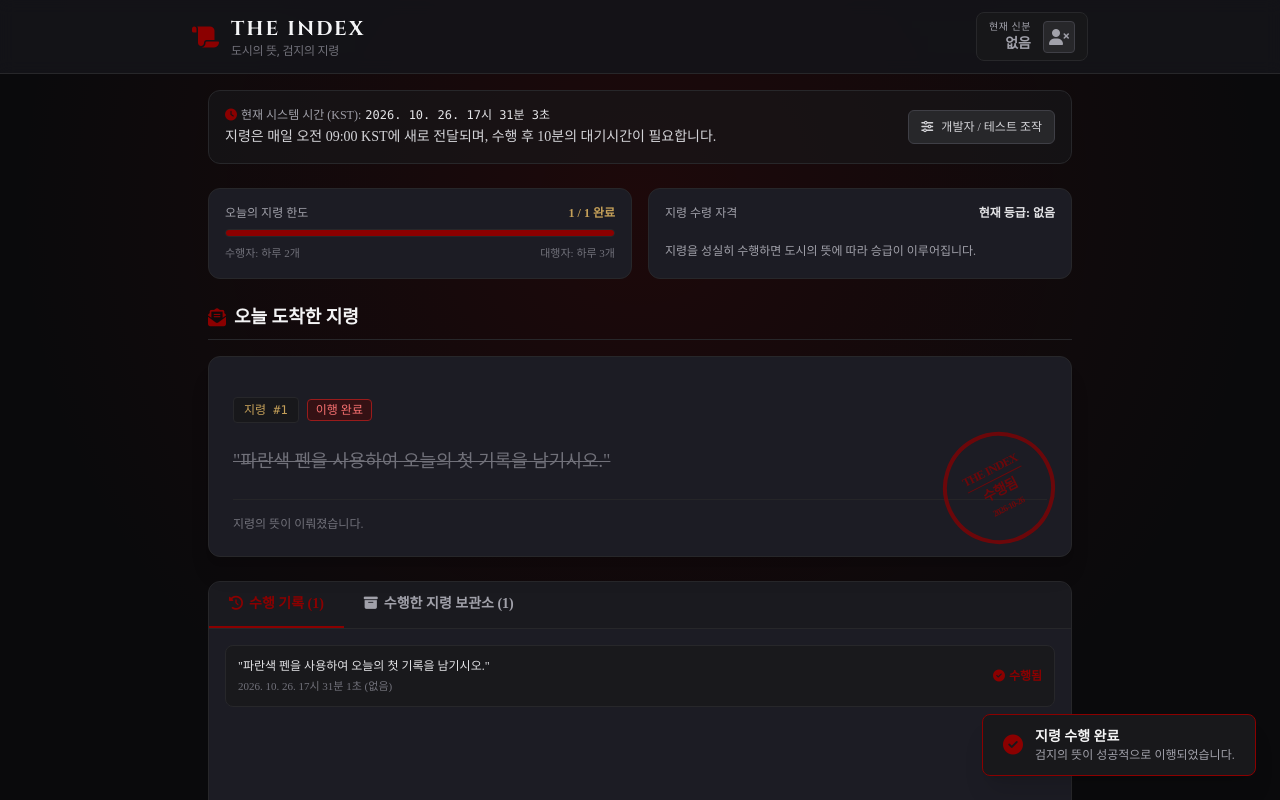
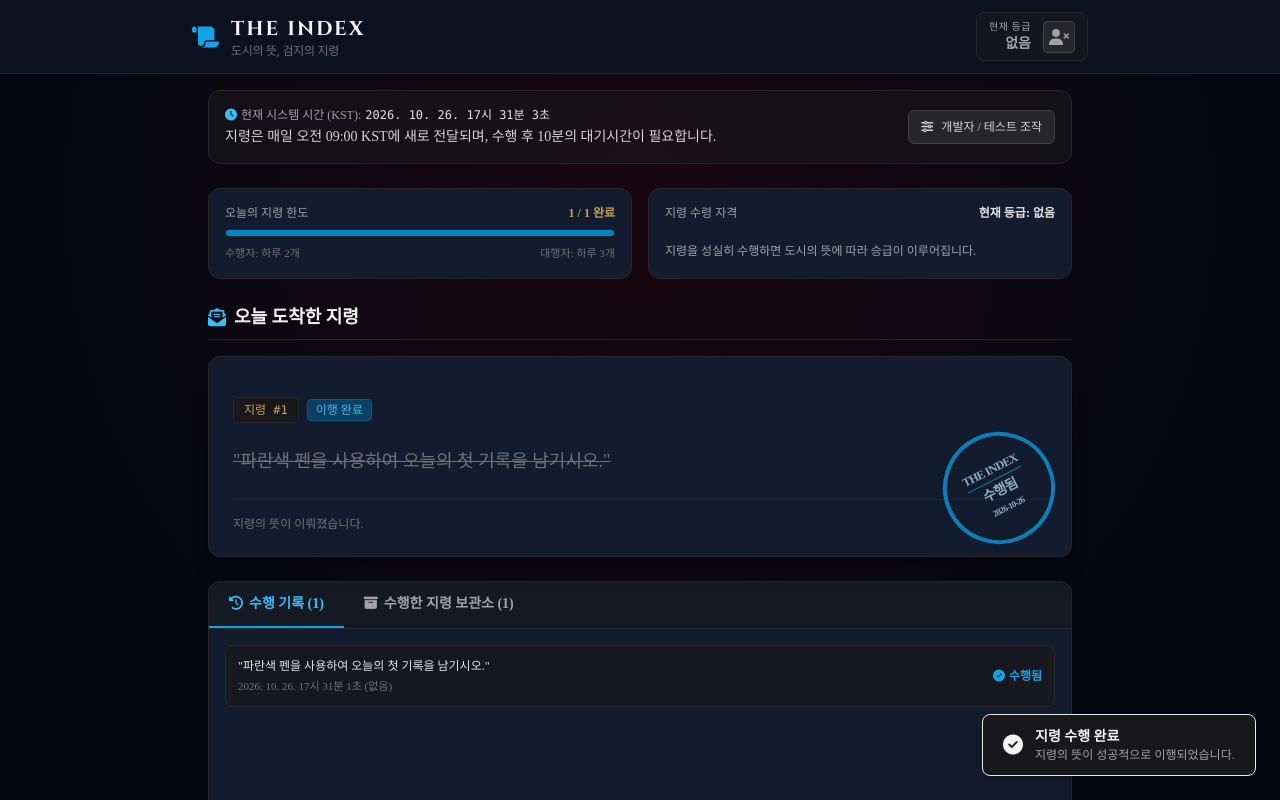
Before and after one commit to yyyeoul/Index_finger, a plain HTML site: page index.html in a window 1280 px wide. Both pictures are taken after a click on the button "수행 완료". Shown: the top 800 px of the page. Drawn offline with nearby package versions, Linux system fonts and the light colour scheme.

Commit message:
new index

```diff
--- a/index.html
+++ b/index.html
@@ -19,13 +19,16 @@
                 extend: {
                     colors: {
                         index: {
-                            black: '#0a0a0c',
-                            dark: '#141419',
-                            card: '#1c1c24',
-                            crimson: '#8b0000',
+                           black: '#070a12',
+                            dark: '#0d1322',
+                            card: '#131b2e',
+                            cyan: '#38bdf8',
+                            brightCyan: '#60a5fa',
+                            glowBlue: '#3b82f6',
+                            crimson: '#991b1b',
                             brightCrimson: '#dc2626',
                             gold: '#c5a059',
-                            parchment: '#e2d7c5',
+                            parchment: '#f4efdf',
                             text: '#d1d5db'
                         }
                     },
@@ -39,7 +42,7 @@
     </script>
     <style>
         body {
-            background-color: #0a0a0c;
+            background-color: #050811;
             color: #d1d5db;
             font-family: 'Noto Serif KR', serif;
             background-image: radial-gradient(circle at 50% 20%, rgba(139, 0, 0, 0.15) 0%, transparent 60%);
@@ -62,24 +65,24 @@
             width: 6px;
         }
         ::-webkit-scrollbar-track {
-            background: #141419;
+            background: #0d1322;
         }
         ::-webkit-scrollbar-thumb {
-            background: #374151;
+            background: #1e3a8a;
             border-radius: 3px;
         }
         ::-webkit-scrollbar-thumb:hover {
-            background: #8b0000;
+            background: #2563eb;
         }
     </style>
 </head>
-<body class="min-h-screen flex flex-col justify-between selection:bg-index-crimson selection:text-white">
+<body class="min-h-screen flex flex-col justify-between selection:bg-sky-500 selection:text-white">
 
     <!-- Header / Navbar -->
     <header class="border-b border-zinc-800 bg-index-dark/90 backdrop-blur sticky top-0 z-40 px-4 py-3">
         <div class="max-w-4xl mx-auto flex justify-between items-center">
             <div class="flex items-center space-x-3">
-                <i class="fa-solid fa-scroll text-index-crimson text-2xl"></i>
+                <i class="fa-solid fa-scroll text-sky-500 text-2xl"></i>
                 <div>
                     <h1 class="font-cinzel tracking-widest text-lg md:text-xl font-bold text-gray-100">THE INDEX</h1>
                     <p class="text-xs text-zinc-500 font-sans tracking-tight">도시의 뜻, 검지의 지령</p>
@@ -89,7 +92,7 @@
             <!-- Player Rank Badge -->
             <div class="flex items-center space-x-3 bg-zinc-900/80 border border-zinc-800 px-3 py-1.5 rounded-lg">
                 <div class="text-right">
-                    <div class="text-[10px] text-zinc-400 font-sans uppercase tracking-wider">현재 신분</div>
+                    <div class="text-[10px] text-zinc-400 font-sans uppercase tracking-wider">현재 등급</div>
                     <div id="user-rank-display" class="font-bold text-sm text-index-gold">없음</div>
                 </div>
                 <div id="rank-icon-container" class="w-8 h-8 rounded bg-zinc-800 flex items-center justify-center border border-zinc-700">
@@ -106,7 +109,7 @@
         <div class="bg-zinc-900/60 border border-zinc-800 rounded-xl p-4 flex flex-col md:flex-row justify-between items-center gap-4">
             <div class="space-y-1 text-center md:text-left">
                 <div class="text-xs text-zinc-400 flex items-center justify-center md:justify-start gap-1">
-                    <i class="fa-solid fa-clock text-index-crimson"></i>
+                    <i class="fa-solid fa-clock text-sky-400"></i>
                     <span>현재 시스템 시간 (KST):</span>
                     <span id="current-kst-time" class="font-mono text-zinc-200">-</span>
                 </div>
@@ -122,16 +125,16 @@
         </div>
 
         <!-- Dev Controls Panel (Hidden by Default) -->
-        <div id="dev-panel" class="hidden bg-red-950/20 border border-red-900/40 rounded-xl p-4 space-y-3">
-            <div class="flex justify-between items-center border-b border-red-900/30 pb-2">
-                <span class="text-xs font-bold text-red-400 uppercase tracking-wider"><i class="fa-solid fa-bug mr-1"></i> 테스트 제어판 (시간/지령 강제 조작)</span>
+        <div id="dev-panel" class="hidden bg-sky-950/20 border border-sky-900/40 rounded-xl p-4 space-y-3">
+            <div class="flex justify-between items-center border-b border-sky-900/30 pb-2">
+                <span class="text-xs font-bold text-sky-400 uppercase tracking-wider"><i class="fa-solid fa-bug mr-1"></i> 테스트 제어판 (시간/지령 강제 조작)</span>
                 <span class="text-[11px] text-zinc-500">시간 가속 및 리셋 테스트용</span>
             </div>
             <div class="grid grid-cols-2 sm:grid-cols-4 gap-2 text-xs">
                 <button onclick="addTime(10)" class="bg-zinc-800 hover:bg-zinc-700 text-zinc-200 py-2 px-3 rounded border border-zinc-700">+10분 가속</button>
                 <button onclick="skipToTomorrow9AM()" class="bg-zinc-800 hover:bg-zinc-700 text-zinc-200 py-2 px-3 rounded border border-zinc-700">다음날 09시 이동</button>
                 <button onclick="forcePromotionCheck()" class="bg-zinc-800 hover:bg-zinc-700 text-zinc-200 py-2 px-3 rounded border border-zinc-700">승급 확률 시도</button>
-                <button onclick="resetAllData()" class="bg-red-900/40 hover:bg-red-900/60 text-red-200 py-2 px-3 rounded border border-red-700">데이터 초기화</button>
+                <button onclick="resetAllData()" class="bg-sky-900/40 hover:bg-sky-900/60 text-sky-200 py-2 px-3 rounded border border-sky-700">데이터 초기화</button>
             </div>
         </div>
 
@@ -144,7 +147,7 @@
                     <span id="daily-quota-text" class="text-index-gold font-bold">0 / 1 완료</span>
                 </div>
                 <div class="w-full bg-zinc-900 h-2 rounded-full overflow-hidden border border-zinc-800">
-                    <div id="daily-quota-bar" class="bg-index-crimson h-full w-0 transition-all duration-300"></div>
+                    <div id="daily-quota-bar" class="bg-gradient-to-r from-sky-600 to-sky-600 h-full w-0 transition-all duration-300"></div>
                 </div>
                 <div class="text-[11px] text-zinc-500 flex justify-between">
                     <span>수행자: 하루 2개</span>
@@ -168,7 +171,7 @@
         <div class="space-y-4">
             <div class="flex justify-between items-center border-b border-zinc-800 pb-2">
                 <h2 class="text-lg font-bold text-zinc-100 flex items-center gap-2">
-                    <i class="fa-solid fa-envelope-open-text text-index-crimson"></i>
+                    <i class="fa-solid fa-envelope-open-text text-sky-400"></i>
                     <span>오늘 도착한 지령</span>
                 </h2>
                 <span id="cooldown-timer-status" class="text-xs text-amber-400 font-mono"></span>
@@ -183,7 +186,7 @@
         <!-- Tabs Section: History (10 items pagination) & Completed Prescripts Archive -->
         <div class="bg-index-card border border-zinc-800 rounded-xl overflow-hidden mt-8">
             <div class="flex border-b border-zinc-800 bg-zinc-900/50">
-                <button onclick="switchTab('history')" id="tab-btn-history" class="px-5 py-3 text-sm font-semibold border-b-2 border-index-crimson text-index-crimson transition">
+                <button onclick="switchTab('history')" id="tab-btn-history" class="px-5 py-3 text-sm font-semibold border-b-2 border-sky-500 text-sky-400 transition">
                     <i class="fa-solid fa-clock-rotate-left mr-1.5"></i>수행 기록 (<span id="history-total-count">0</span>)
                 </button>
                 <button onclick="switchTab('archive')" id="tab-btn-archive" class="px-5 py-3 text-sm font-semibold border-b-2 border-transparent text-zinc-400 hover:text-zinc-200 transition">
@@ -225,8 +228,8 @@
 
     <!-- Toast Modal -->
     <div id="toast-modal" class="fixed bottom-6 right-6 z-50 transform translate-y-20 opacity-0 transition-all duration-300 pointer-events-none">
-        <div id="toast-bg" class="bg-zinc-900 border border-index-crimson text-zinc-100 px-5 py-3 rounded-lg shadow-xl flex items-center space-x-3">
-            <i id="toast-icon" class="fa-solid fa-circle-check text-index-crimson text-xl"></i>
+        <div id="toast-bg" class="bg-zinc-900 border border-sky-500 text-zinc-100 px-5 py-3 rounded-lg shadow-xl flex items-center space-x-3">
+            <i id="toast-icon" class="fa-solid fa-circle-check text-index-text-xl"></i>
             <div>
                 <div id="toast-title" class="font-bold text-sm">지령 수행 완료</div>
                 <div id="toast-msg" class="text-xs text-zinc-400">검지의 뜻이 이뤄졌습니다.</div>
@@ -340,7 +343,7 @@
         const RANKS = {
             NONE: { name: '없음', quota: 1, prob: 0.075, pity: 20, icon: 'fa-user-xmark', color: 'text-zinc-400' },
             PROSELYTE: { name: '수행자', quota: 2, prob: 0.010, pity: 100, icon: 'fa-user-shield', color: 'text-index-gold' },
-            MESSENGER: { name: '대행자', quota: 3, prob: 0.0, pity: 0, icon: 'fa-crown', color: 'text-red-500' }
+            MESSENGER: { name: '대행자', quota: 3, prob: 0.0, pity: 0, icon: 'fa-crown', color: 'text-sky-500' }
         };
 
         function getKSTDate() {
@@ -504,7 +507,7 @@
                 date: timeStr
             });
 
-            showToast("지령 수행 완료", "검지의 뜻이 성공적으로 이행되었습니다.");
+            showToast("지령 수행 완료", "지령의 뜻이 성공적으로 이행되었습니다.");
 
             // Cooldown Rule: 10 minutes (600,000 ms) after execution
             const rankInfo = RANKS[gameState.rank];
@@ -604,8 +607,8 @@
 
                 card.innerHTML = `
                     <div class="stamp-executed ${item.executed ? 'active' : ''} absolute right-4 bottom-3 pointer-events-none select-none">
-                        <div class="w-28 h-28 border-4 border-index-crimson rounded-full flex flex-col items-center justify-center text-index-crimson font-black tracking-tighter opacity-80 rotate-[-15deg]">
-                            <span class="text-xs border-b border-index-crimson pb-0.5 uppercase">THE INDEX</span>
+                        <div class="w-28 h-28 border-4 border-sky-500 rounded-full flex flex-col items-center justify-center text-sky-200 font-black tracking-tighter opacity-80 rotate-[-15deg]">
+                            <span class="text-xs border-b border-sky-500 pb-0.5 uppercase">THE INDEX</span>
                             <span class="text-sm font-serif my-0.5">수행됨</span>
                             <span class="text-[9px]">${gameState.lastResetDateStr}</span>
                         </div>
@@ -616,7 +619,7 @@
                             <span class="bg-zinc-900 border border-zinc-800 text-index-gold text-xs px-2.5 py-1 rounded font-mono">
                                 지령 #${idx + 1}
                             </span>
-                            ${item.executed ? '<span class="bg-red-950/60 border border-red-800 text-red-400 text-xs px-2 py-0.5 rounded">이행 완료</span>' : ''}
+                            ${item.executed ? '<span class="bg-sky-800/60 border border-sky-800 text-sky-400 text-xs px-2 py-0.5 rounded">이행 완료</span>' : ''}
                         </div>
                     </div>
 
@@ -636,7 +639,7 @@
                         ${!item.executed ? `
                             <button onclick="executePrescript('${item.id}')"
                                 ${isLockedTime ? 'disabled' : ''}
-                                class="bg-index-crimson hover:bg-red-700 disabled:bg-zinc-800 disabled:text-zinc-600 disabled:border-zinc-800 border border-red-700 text-white text-xs font-bold px-4 py-2 rounded-lg shadow transition flex items-center gap-1.5">
+                                class="bg-sky-900 hover:bg-sky-500 disabled:bg-zinc-800 disabled:text-zinc-600 disabled:border-zinc-800 border border-sky-900 text-white text-xs font-bold px-4 py-2 rounded-lg shadow transition flex items-center gap-1.5">
                                 <i class="fa-solid fa-stamp"></i>
                                 <span>수행 완료</span>
                             </button>
@@ -674,7 +677,7 @@
                         <div class="text-zinc-200 font-serif">"${item.text}"</div>
                         <div class="text-[11px] text-zinc-500">${item.date} (${item.rank})</div>
                     </div>
-                    <span class="text-index-crimson font-bold shrink-0 ml-2"><i class="fa-solid fa-circle-check mr-1"></i>수행됨</span>
+                    <span class="text-sky-500 font-bold shrink-0 ml-2"><i class="fa-solid fa-circle-check mr-1"></i>수행됨</span>
                 </div>
             `).join('');
 
@@ -763,12 +766,12 @@
             const archiveContent = document.getElementById('tab-content-archive');
 
             if (tabName === 'history') {
-                historyBtn.className = "px-5 py-3 text-sm font-semibold border-b-2 border-index-crimson text-index-crimson transition";
+                historyBtn.className = "px-5 py-3 text-sm font-semibold border-b-2 border-index-sky-500 text-index-sky-300 transition";
                 archiveBtn.className = "px-5 py-3 text-sm font-semibold border-b-2 border-transparent text-zinc-400 hover:text-zinc-200 transition";
                 historyContent.classList.remove('hidden');
                 archiveContent.classList.add('hidden');
             } else {
-                archiveBtn.className = "px-5 py-3 text-sm font-semibold border-b-2 border-index-crimson text-index-crimson transition";
+                archiveBtn.className = "px-5 py-3 text-sm font-semibold border-b-2 border-index-sky-500 text-index-sky-500 transition";
                 historyBtn.className = "px-5 py-3 text-sm font-semibold border-b-2 border-transparent text-zinc-400 hover:text-zinc-200 transition";
                 archiveContent.classList.remove('hidden');
                 historyContent.classList.add('hidden');
@@ -791,8 +794,8 @@
                 bgEl.className = "bg-zinc-900 border border-amber-600 text-amber-200 px-5 py-3 rounded-lg shadow-xl flex items-center space-x-3";
                 iconEl.className = "fa-solid fa-triangle-exclamation text-amber-500 text-xl";
             } else {
-                bgEl.className = "bg-zinc-900 border border-index-crimson text-zinc-100 px-5 py-3 rounded-lg shadow-xl flex items-center space-x-3";
-                iconEl.className = "fa-solid fa-circle-check text-index-crimson text-xl";
+                bgEl.className = "bg-zinc-900 border border-index-sky-500 text-zinc-100 px-5 py-3 rounded-lg shadow-xl flex items-center space-x-3";
+                iconEl.className = "fa-solid fa-circle-check text-index-sky-500 text-xl";
             }
 
             modal.classList.remove('translate-y-20', 'opacity-0');
```
